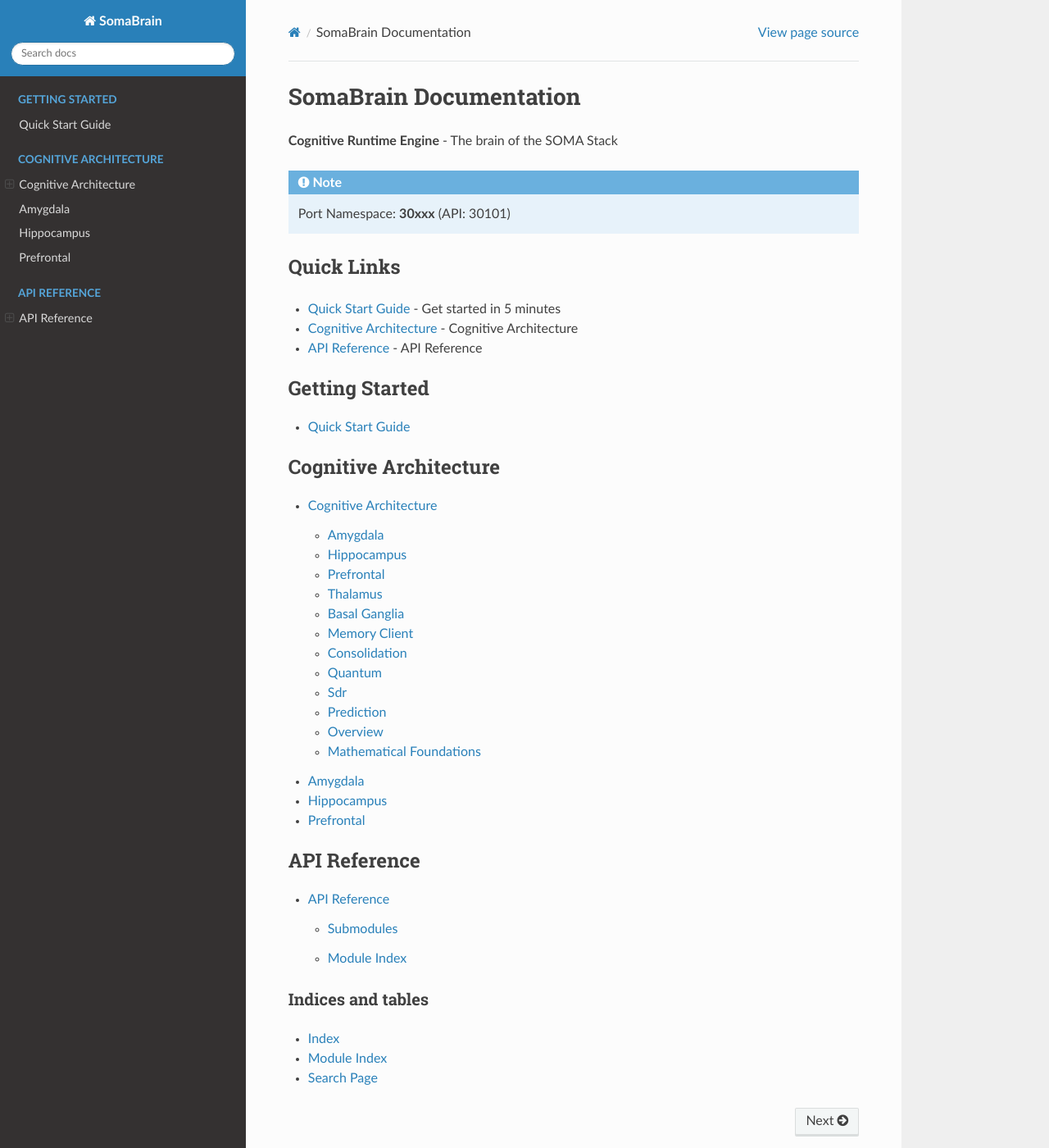
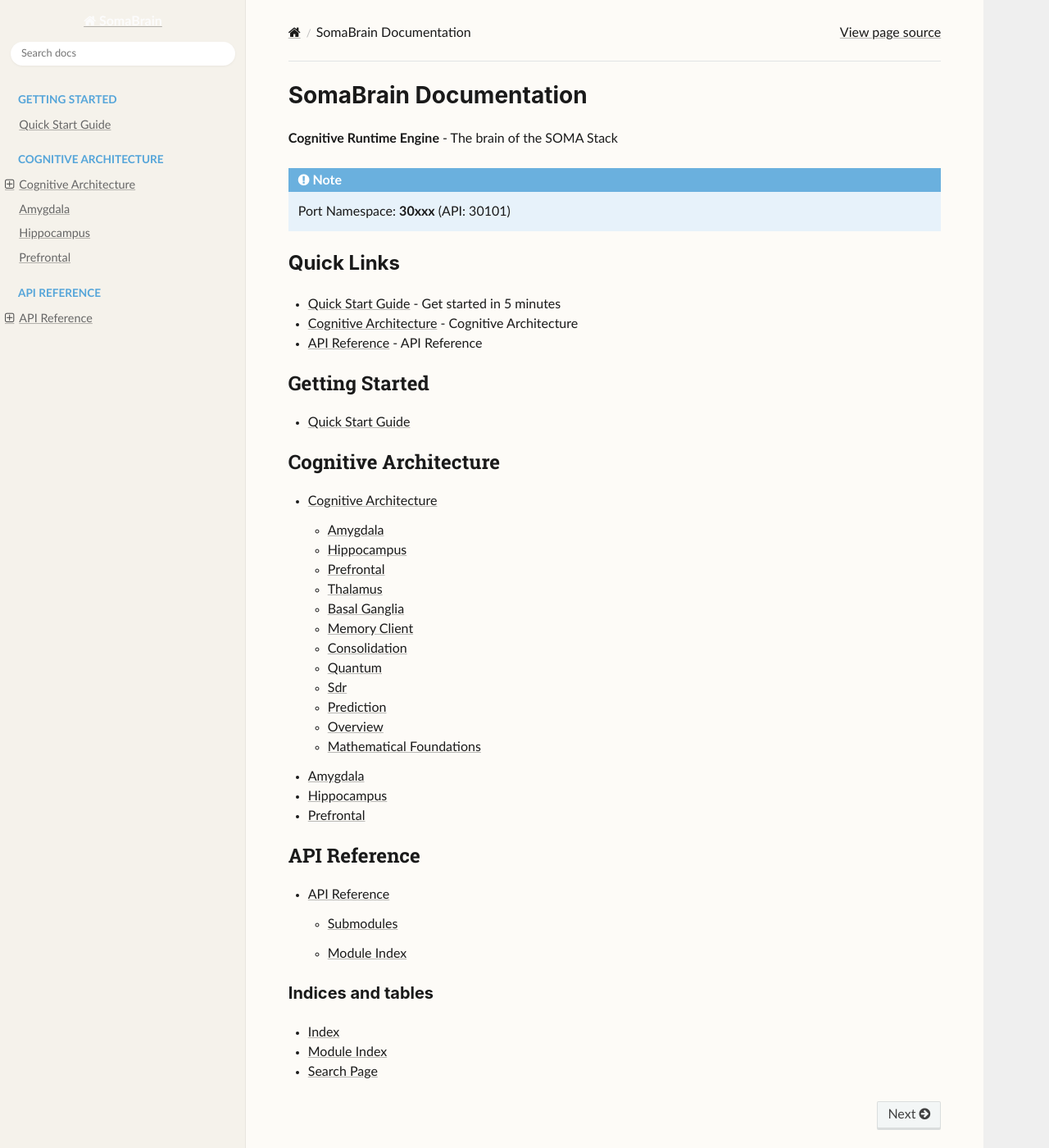
Before and after one commit to somatechlat/somabrain, a Sphinx documentation site: the page built from docs/sphinx/index.rst, in a window 1280 px wide and 1400 px high. Shown: the whole window at 82% size. Built offline with Sphinx 7.4.7 and the Read the Docs theme 3.1.0, drawn with Linux system fonts in a browser that asks for light colours; pages that are not in the unit, such as notebooks, are missing from menus.

Commit message:
chore: Apply Yachaq Branding (Custom CSS)

```diff
--- /dev/null
+++ b/docs/sphinx/_static/custom.css
@@ -0,0 +1,103 @@
+/* Yachaq Theme - Warm Cream & Charcoal */
+:root {
+    --yachaq-cream: #FDFBF7;
+    --yachaq-cream-dark: #F5F2EB;
+    --yachaq-charcoal: #1A1A1A;
+    --yachaq-gold: #D4AF37;
+    /* Assumed accent */
+    --yachaq-text: #1A1A1A;
+    --yachaq-text-muted: #666666;
+}
+
+body {
+    background-color: var(--yachaq-cream);
+    color: var(--yachaq-text);
+}
+
+.wy-nav-content {
+    background-color: var(--yachaq-cream) !important;
+    max-width: 900px;
+}
+
+.wy-nav-side {
+    background-color: var(--yachaq-cream-dark) !important;
+    border-right: 1px solid rgba(0, 0, 0, 0.05);
+}
+
+.wy-menu-vertical a {
+    color: var(--yachaq-text-muted) !important;
+}
+
+.wy-menu-vertical a:hover {
+    background-color: rgba(0, 0, 0, 0.05) !important;
+    color: var(--yachaq-text) !important;
+}
+
+.wy-menu-vertical a.current {
+    background-color: white !important;
+    color: var(--yachaq-charcoal) !important;
+    border-right: 3px solid var(--yachaq-charcoal);
+    font-weight: bold;
+}
+
+/* Headings */
+h1,
+h2,
+h3,
+h4,
+h5,
+h6 {
+    color: var(--yachaq-charcoal) !important;
+    font-family: 'Inter', sans-serif;
+}
+
+/* Links */
+a {
+    color: var(--yachaq-charcoal);
+    text-decoration: underline;
+    text-decoration-color: rgba(26, 26, 26, 0.3);
+}
+
+a:hover {
+    color: var(--yachaq-charcoal);
+    text-decoration-color: var(--yachaq-charcoal);
+}
+
+/* Tables */
+.wy-table-responsive table td,
+.wy-table-responsive table th {
+    white-space: normal;
+}
+
+.rst-content table.docutils {
+    border-radius: 8px;
+    overflow: hidden;
+    box-shadow: 0 1px 3px rgba(0, 0, 0, 0.05);
+}
+
+/* Code Blocks */
+.rst-content pre.literal-block,
+.rst-content div[class^="highlight"] {
+    border: 1px solid rgba(0, 0, 0, 0.05);
+    background: white;
+    color: #333;
+}
+
+/* Search */
+.wy-side-nav-search {
+    background-color: var(--yachaq-cream-dark) !important;
+    color: var(--yachaq-text);
+}
+
+.wy-side-nav-search input[type=text] {
+    border-color: transparent;
+    background-color: white;
+    color: var(--yachaq-text);
+    box-shadow: 0 1px 3px rgba(0, 0, 0, 0.05);
+}
+
+/* Mobile Nav */
+.wy-nav-top {
+    background-color: var(--yachaq-cream-dark) !important;
+    color: var(--yachaq-text) !important;
+}
--- a/docs/sphinx/conf.py
+++ b/docs/sphinx/conf.py
@@ -92,6 +92,7 @@ html_theme_options = {
 }
 
 html_static_path = ["_static"]
+html_css_files = ["custom.css"]  # YACHAQ brand styling
 html_title = "SomaBrain Documentation"
 html_short_title = "SomaBrain"
 
```
